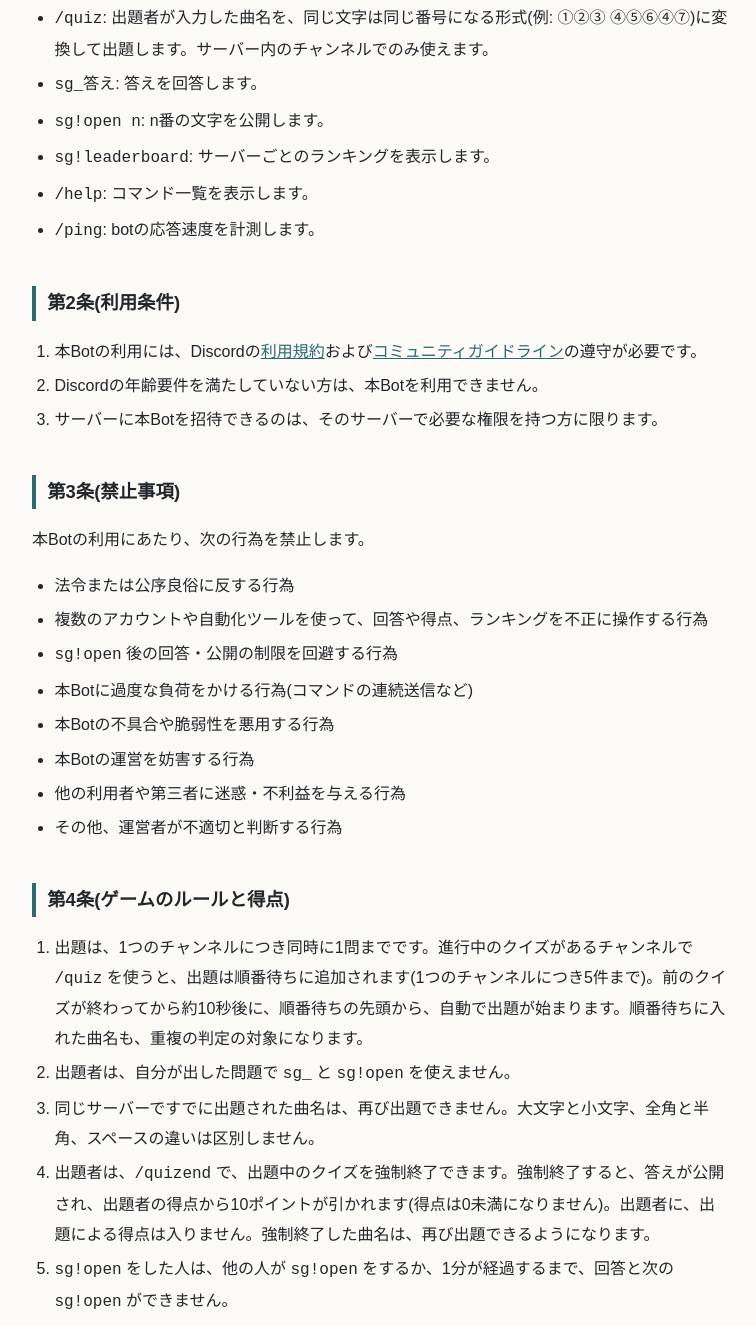
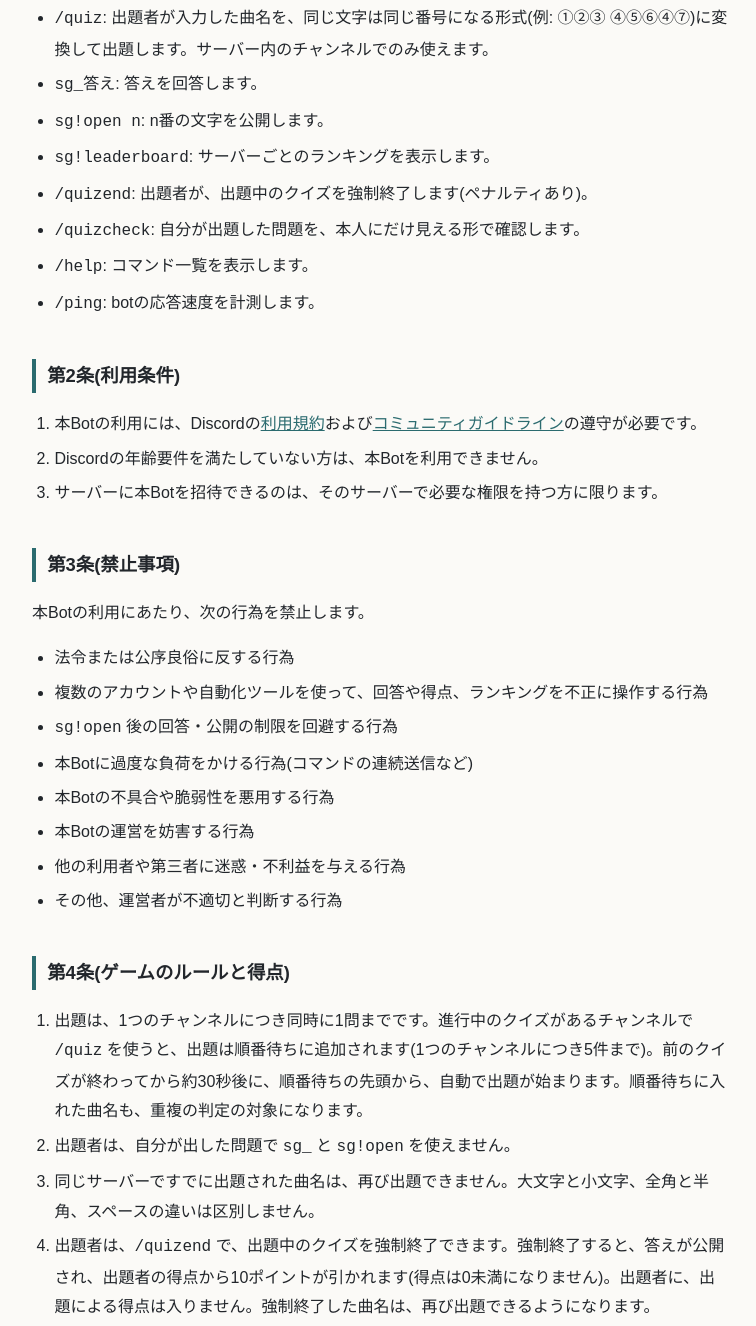
Before and after one commit to tonkatsu0211/pigeonBot, a website: page docs/songGuessNK/terms.html in a window 1280 px wide. Shown: the part 486-1812 px from the top of the page, without its empty margins (260-1016 px from the left). Drawn offline with Linux system fonts and the light colour scheme.

Commit message:
Update terms.html

```diff
--- a/docs/songGuessNK/terms.html
+++ b/docs/songGuessNK/terms.html
@@ -26,6 +26,8 @@ footer{margin-top:3rem;padding-top:1rem;border-top:1px solid var(--line);color:v
 <li><code>sg_答え</code>: 答えを回答します。</li>
 <li><code>sg!open n</code>: n番の文字を公開します。</li>
 <li><code>sg!leaderboard</code>: サーバーごとのランキングを表示します。</li>
+<li><code>/quizend</code>: 出題者が、出題中のクイズを強制終了します(ペナルティあり)。</li>
+<li><code>/quizcheck</code>: 自分が出題した問題を、本人にだけ見える形で確認します。</li>
 <li><code>/help</code>: コマンド一覧を表示します。</li>
 <li><code>/ping</code>: botの応答速度を計測します。</li>
 </ul>
@@ -52,7 +54,7 @@ footer{margin-top:3rem;padding-top:1rem;border-top:1px solid var(--line);color:v
 
 <h2>第4条(ゲームのルールと得点)</h2>
 <ol>
-<li>出題は、1つのチャンネルにつき同時に1問までです。進行中のクイズがあるチャンネルで <code>/quiz</code> を使うと、出題は順番待ちに追加されます(1つのチャンネルにつき5件まで)。前のクイズが終わってから約10秒後に、順番待ちの先頭から、自動で出題が始まります。順番待ちに入れた曲名も、重複の判定の対象になります。</li>
+<li>出題は、1つのチャンネルにつき同時に1問までです。進行中のクイズがあるチャンネルで <code>/quiz</code> を使うと、出題は順番待ちに追加されます(1つのチャンネルにつき5件まで)。前のクイズが終わってから約30秒後に、順番待ちの先頭から、自動で出題が始まります。順番待ちに入れた曲名も、重複の判定の対象になります。</li>
 <li>出題者は、自分が出した問題で <code>sg_</code> と <code>sg!open</code> を使えません。</li>
 <li>同じサーバーですでに出題された曲名は、再び出題できません。大文字と小文字、全角と半角、スペースの違いは区別しません。</li>
 <li>出題者は、<code>/quizend</code> で、出題中のクイズを強制終了できます。強制終了すると、答えが公開され、出題者の得点から10ポイントが引かれます(得点は0未満になりません)。出題者に、出題による得点は入りません。強制終了した曲名は、再び出題できるようになります。</li>
```
